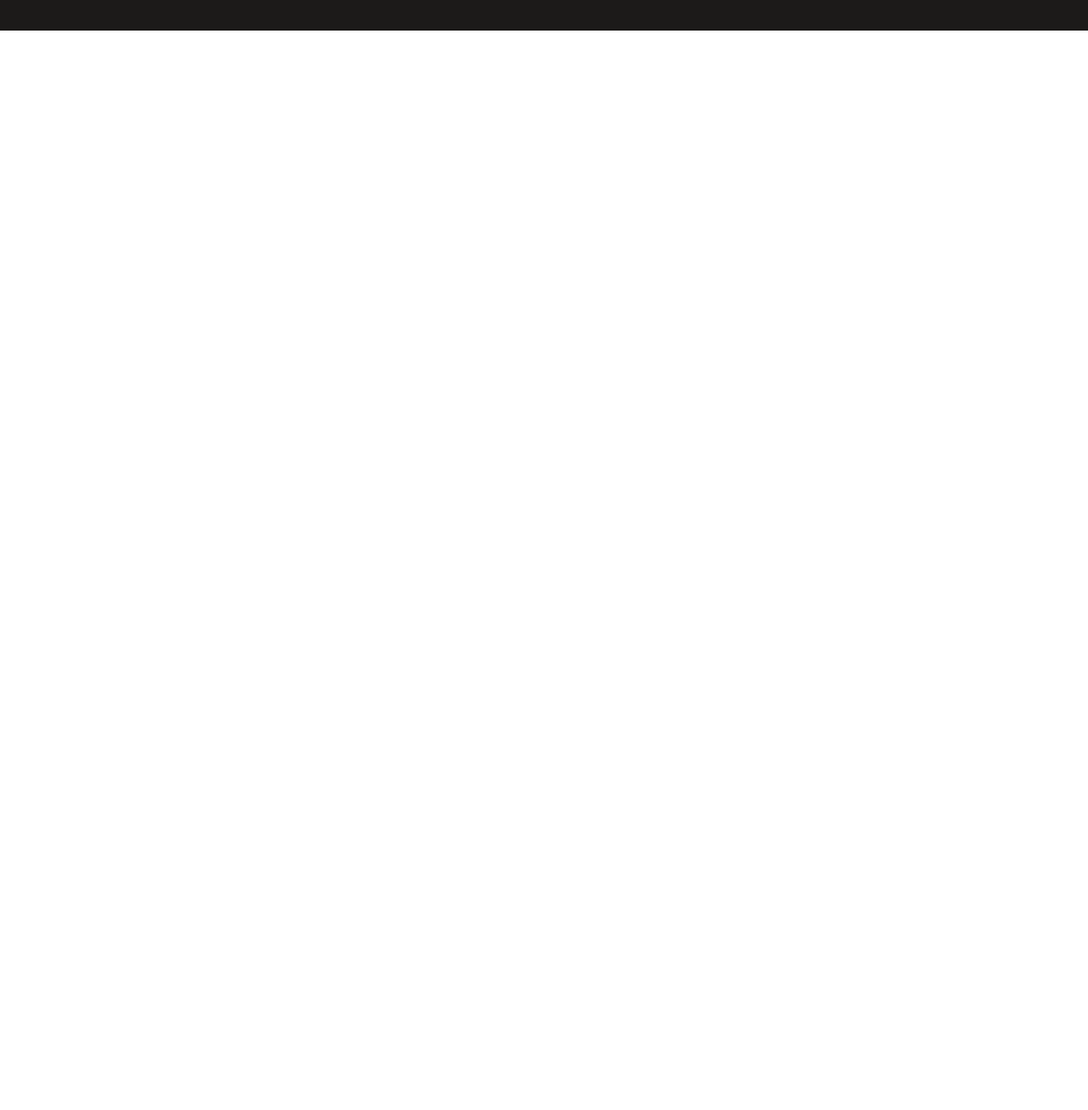
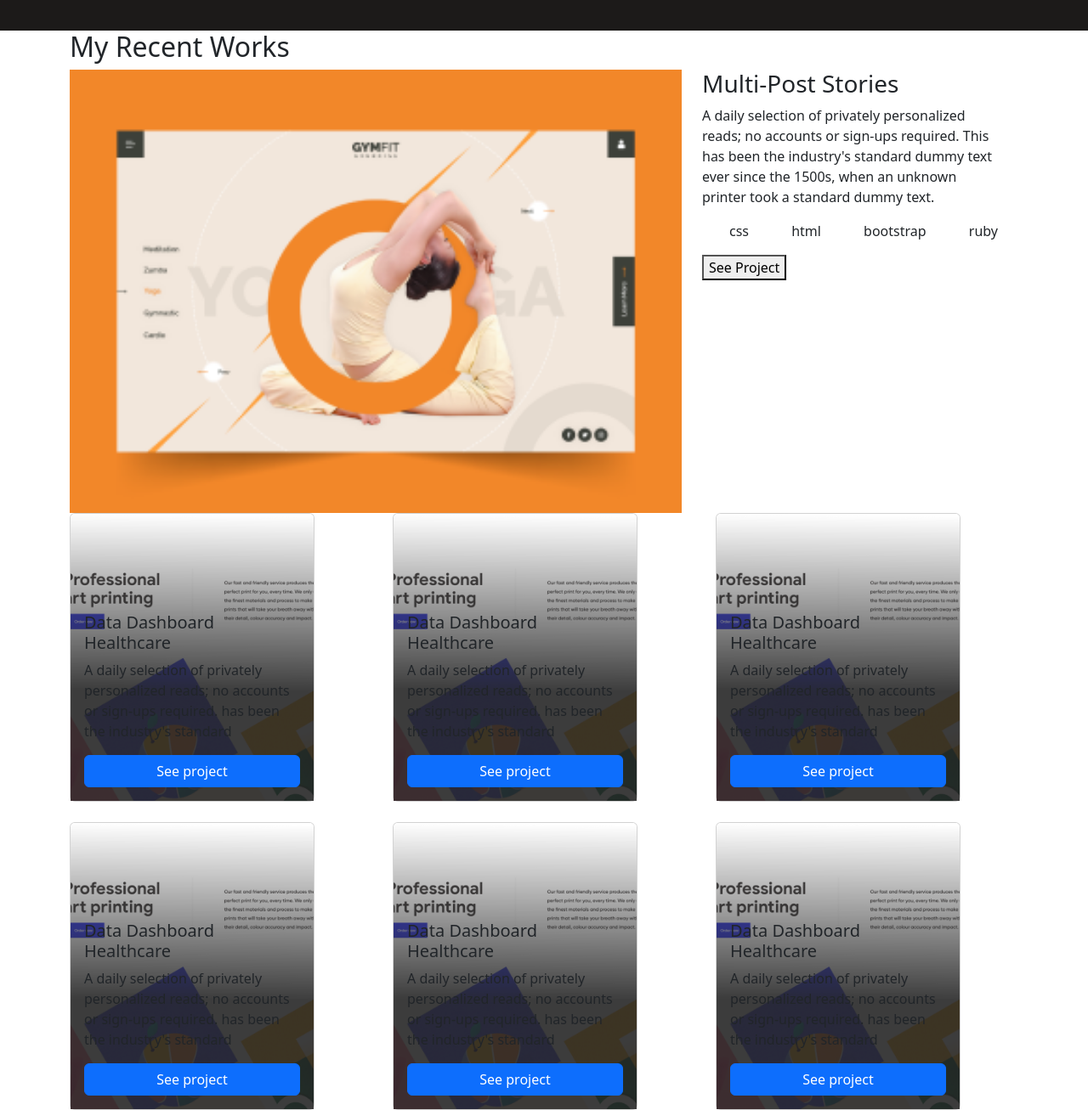
Before and after one commit to jlvFlores/Bootstrap-exercise, a website: page index.html in a window 1280 px wide. Shown: the part 900-2207 px from the top of the page at 85% size. Before the commit the page ends 936 px from the top, so only its background shows below. Drawn offline with nearby package versions, Linux system fonts and the light colour scheme.

Commit message:
Add cards and aligned them

```diff
--- a/index.html
+++ b/index.html
@@ -23,10 +23,10 @@
                 <a class="nav-link active" aria-current="page" href="#scrollspyHeading1">Portfolio</a>
               </li>
               <li class="nav-item">
-                <a class="nav-link" href="#">About</a>
+                <a class="nav-link" href="#scrollspyHeading2">About</a>
               </li>
               <li class="nav-item">
-                <a class="nav-link" href="#">Contact</a>
+                <a class="nav-link" href="#scrollspyHeading3">Contact</a>
               </li>
               <li class="nav-item">
                 <img class="nav-link" src="assets/images/Mail.png" alt="">
@@ -53,8 +53,88 @@
           <img src="./assets/images/medium.png" alt="">
         </div>
       </section>
-      <section>
-
+      <section id="scrollspyHeading2" class="container">
+        <h2>My Recent Works</h2>
+        <div class="row">
+            <div class="col row">
+                <div class="col-8">
+                    <img class="featured-img" src="assets/images/Featured Placeholder.png" alt="">
+                </div>
+                <div class="col-4">
+                    <h3>Multi-Post Stories</h3>
+                    <p>A daily selection of privately personalized reads; no accounts or sign-ups required. This has been the industry's standard dummy text ever since the 1500s, when an unknown printer took a standard dummy text.</p>
+                    <ul class="tags">
+                        <li>css</li>
+                        <li>html</li>
+                        <li>bootstrap</li>
+                        <li>ruby</li>
+                    </ul>
+                    <button>See Project</button>
+                </div>
+            </div>
+        </div>
+        <div class="row row-cols-3 gy-4">
+            <div class="col">
+                <div class="card" style="width: 18rem;">
+                    <img src="assets/images/Card Placeholder.png" class="card-img-top" alt="...">
+                    <div class="card-body card-img-overlay card-content">
+                      <h5 class="card-title">Data Dashboard Healthcare</h5>
+                      <p class="card-text">A daily selection of privately personalized reads; no accounts or sign-ups required. has been the industry's standard</p>
+                      <a href="#" class="btn btn-primary">See project</a>
+                    </div>
+                </div>
+            </div>
+            <div class="col">
+                <div class="card" style="width: 18rem;">
+                    <img src="assets/images/Card Placeholder.png" class="card-img-top" alt="...">
+                    <div class="card-body card-img-overlay card-content">
+                      <h5 class="card-title">Data Dashboard Healthcare</h5>
+                      <p class="card-text">A daily selection of privately personalized reads; no accounts or sign-ups required. has been the industry's standard</p>
+                      <a href="#" class="btn btn-primary">See project</a>
+                    </div>
+                </div>
+            </div>
+            <div class="col">
+                <div class="card" style="width: 18rem;">
+                    <img src="assets/images/Card Placeholder.png" class="card-img-top" alt="...">
+                    <div class="card-body card-img-overlay card-content">
+                      <h5 class="card-title">Data Dashboard Healthcare</h5>
+                      <p class="card-text">A daily selection of privately personalized reads; no accounts or sign-ups required. has been the industry's standard</p>
+                      <a href="#" class="btn btn-primary">See project</a>
+                    </div>
+                </div>
+            </div>
+            <div class="col">
+                <div class="card" style="width: 18rem;">
+                    <img src="assets/images/Card Placeholder.png" class="card-img-top" alt="...">
+                    <div class="card-body card-img-overlay card-content">
+                      <h5 class="card-title">Data Dashboard Healthcare</h5>
+                      <p class="card-text">A daily selection of privately personalized reads; no accounts or sign-ups required. has been the industry's standard</p>
+                      <a href="#" class="btn btn-primary">See project</a>
+                    </div>
+                </div>
+            </div>
+            <div class="col">
+                <div class="card" style="width: 18rem;">
+                    <img src="assets/images/Card Placeholder.png" class="card-img-top" alt="...">
+                    <div class="card-body card-img-overlay card-content">
+                      <h5 class="card-title">Data Dashboard Healthcare</h5>
+                      <p class="card-text">A daily selection of privately personalized reads; no accounts or sign-ups required. has been the industry's standard</p>
+                      <a href="#" class="btn btn-primary">See project</a>
+                    </div>
+                </div>
+            </div>
+            <div class="col">
+                <div class="card" style="width: 18rem;">
+                    <img src="assets/images/Card Placeholder.png" class="card-img-top" alt="...">
+                    <div class="card-body card-img-overlay card-content">
+                      <h5 class="card-title">Data Dashboard Healthcare</h5>
+                      <p class="card-text">A daily selection of privately personalized reads; no accounts or sign-ups required. has been the industry's standard</p>
+                      <a href="#" class="btn btn-primary">See project</a>
+                    </div>
+                </div>
+            </div>
+        </div>
       </section>
 
     <script src="https://cdn.jsdelivr.net/npm/bootstrap@5.3.0-alpha1/dist/js/bootstrap.bundle.min.js" integrity="sha384-w76AqPfDkMBDXo30jS1Sgez6pr3x5MlQ1ZAGC+nuZB+EYdgRZgiwxhTBTkF7CXvN" crossorigin="anonymous"></script>
--- a/style.css
+++ b/style.css
@@ -14,3 +14,25 @@
 .description {
   color: #f4f5f7;
 }
+
+#scrollspyHeading2 {
+  height: 870px;
+  background-color: #fff;
+}
+
+.featured-img {
+  width: 100%;
+  height: auto;
+}
+
+.tags {
+  list-style: none;
+  display: flex;
+  justify-content: space-between;
+}
+
+.card-content {
+  display: flex;
+  flex-direction: column;
+  justify-content: flex-end;
+}
```
Also changed, not shown: assets/images/Card Placeholder.png (added), assets/images/Featured Placeholder.png (added).
